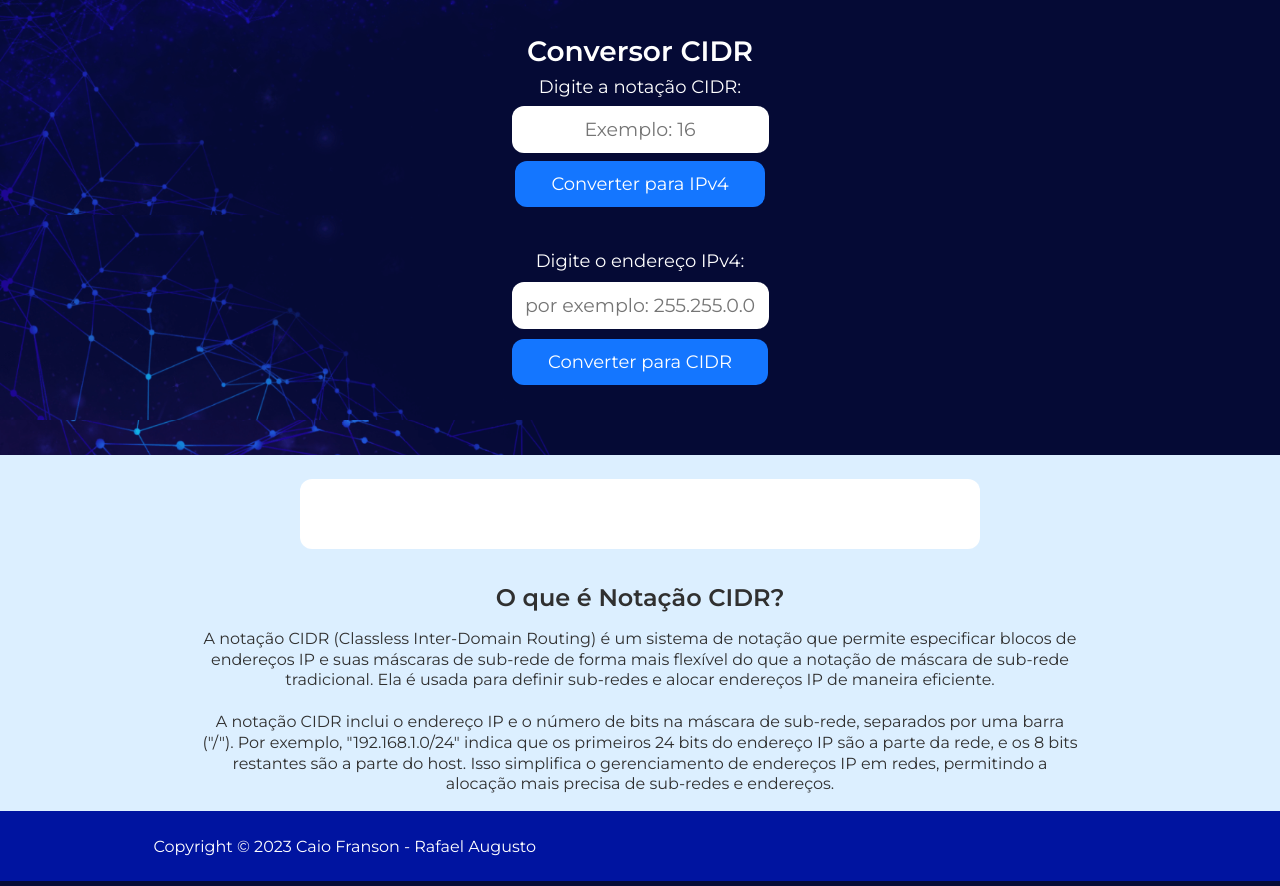
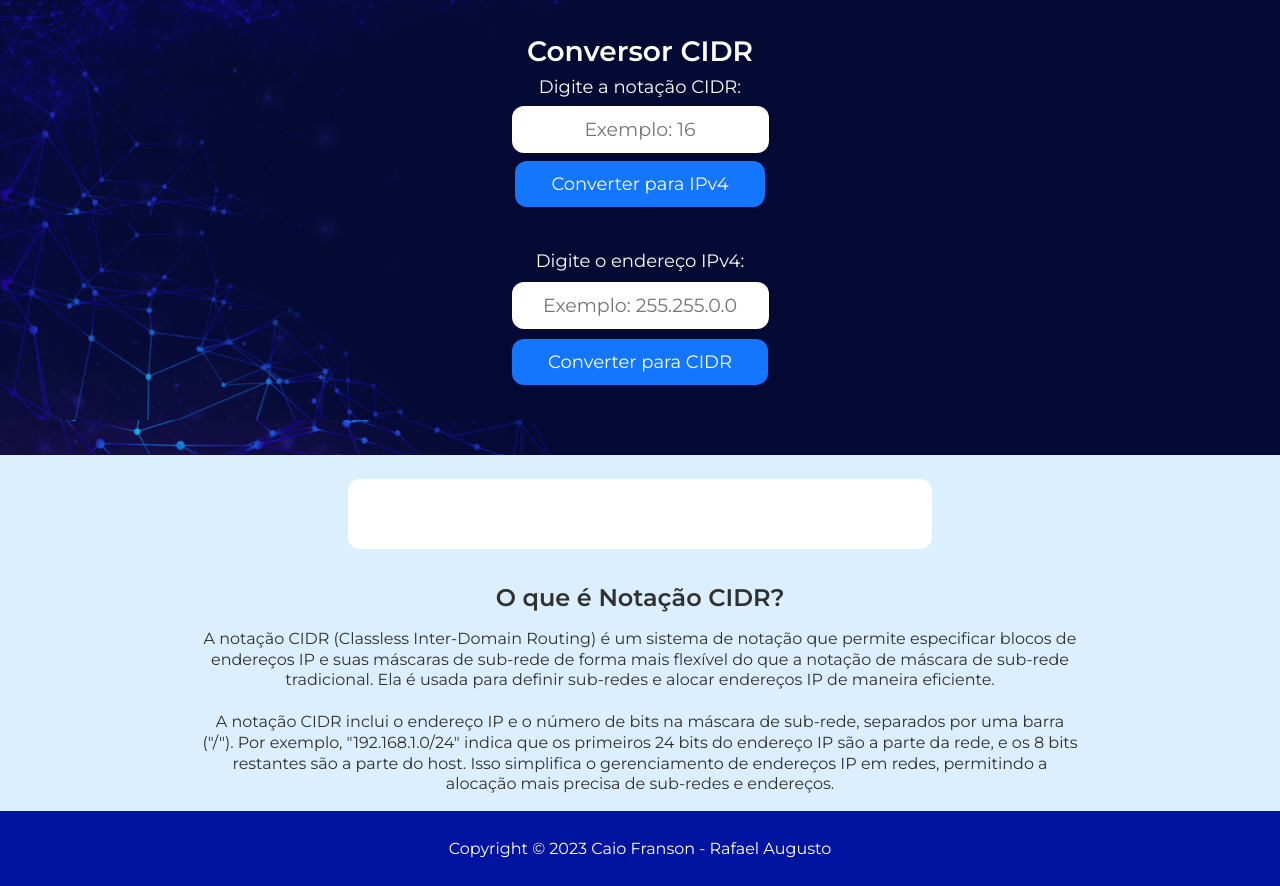
Before and after one commit to rafafrd/Calculadora-de-subrede, a PHP site: page /cidr.php in a window 1280 px wide. Shown: the part 76-962 px from the top of the page. Run offline with PHP 8.4, Linux system fonts and the light colour scheme.

Commit message:
a bunch of stuff

```diff
--- a/cidr.php
+++ b/cidr.php
@@ -44,7 +44,7 @@
 
     <form method="POST" action="" onsubmit="return validarMascara(document.getElementById('ipv4').value);">
         <label for="ipv4" class="label">Digite o endereço IPv4:</label>
-        <input type="text" id="ipv4" name="ipv4" placeholder="por exemplo: 255.255.0.0" class="input-ip">
+        <input type="text" id="ipv4" name="ipv4" placeholder="Exemplo: 255.255.0.0" class="input-ip">
       <input type="submit" name="submitIpv4" value="Converter para CIDR" class="button">
     </form>
     </div>
--- a/index.php
+++ b/index.php
@@ -132,7 +132,7 @@
 
 <footer>
   <p>Copyright © 2023 Caio Franson - Rafael Augusto</p>
-  <script src="./src/script/main.js"></script>
 </footer>
+<script src="./src/script/main.js"></script>
 </body>
 </html>
--- a/public/style/footer.css
+++ b/public/style/footer.css
@@ -5,7 +5,7 @@ footer {
   justify-content: center;
   padding: 12px 12%;
   background-color: #0014A0;
-  min-height: 70px;
+  min-height: 75px;
   gap: 12px;
 }
 
@@ -22,6 +22,6 @@ footer img {
 @media screen and (min-width: 768px) {
   footer {
     flex-direction: row;
-    justify-content: space-between;
+    justify-content: center;
   }
 }
--- a/public/style/style.css
+++ b/public/style/style.css
@@ -94,15 +94,14 @@ form h2 {
 }
 
 .result {
-  width: 70%;
+  width: 95%;
   padding: 20px;
   background-color: white;
   border-radius: 12px;
   margin: 24px 0;
   text-align: center;
   min-height: 70px;
-  font-size: 100px;
-}
+  }
 
 .text {
   font-size: 20px;
@@ -194,4 +193,8 @@ form h2 {
   .label {
     color: white;
   }
+
+  .result {
+    width: 60%;
+  }
 }
```
